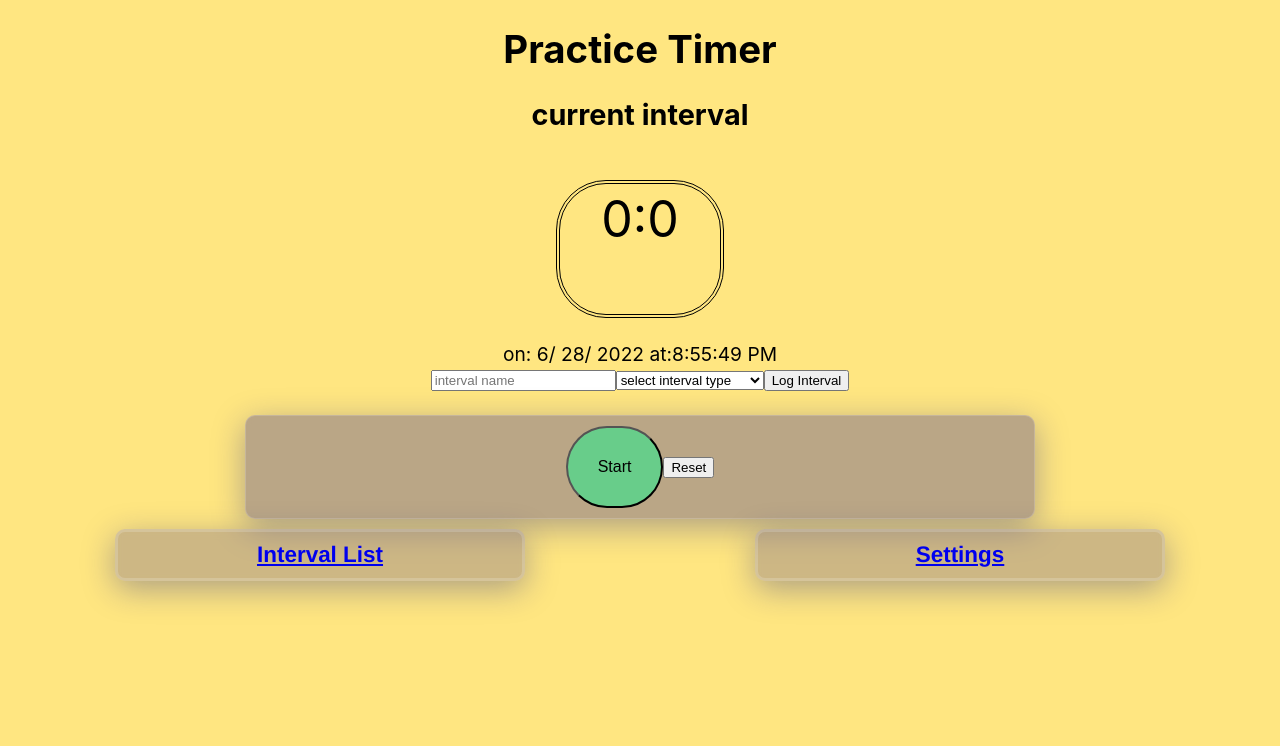
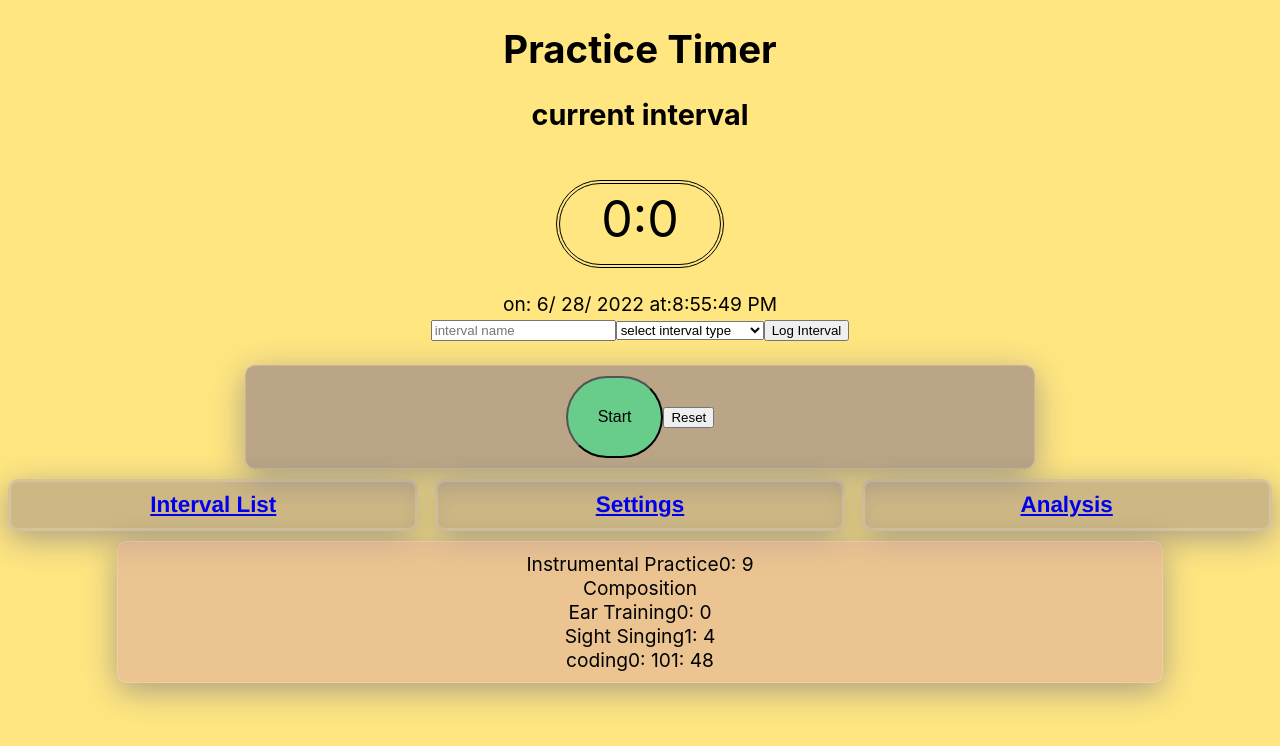
Before and after one commit to KDev-inAugust/React-Practice-Timer, a React (Create React App) app: page /analysis in a window 1280 px wide. Shown: the top 746 px of the page. Built offline with nearby package versions, Linux system fonts and the light colour scheme; data requests are answered from the project's data file.

Commit message:
creating analysis components

```diff
--- a/src/App.css
+++ b/src/App.css
@@ -98,7 +98,7 @@ border: 1px solid rgba( 255, 255, 255, 0.18 );
   font-size: 50px;
   margin: auto;
   width: 150px;
-  height: 120px;
+  height: 70px;
   padding: 5px;
   border-style: double;
   border-width: 4px;
--- /dev/null
+++ b/src/components/Analysis.js
@@ -0,0 +1,36 @@
+import React from "react";
+
+
+
+function Analysis ({intervalData, categoryArray}){
+
+
+    let analysisObject = {};
+
+
+
+        for (let interval of intervalData){
+            for (let category of categoryArray){
+                if (interval.category===category.name){
+                    if (analysisObject[interval.category]===undefined)
+                    {analysisObject[interval.category]=[]; console.log('initialize: '+ interval.category)}
+                    if (analysisObject[interval.category].length<1){
+                        analysisObject[interval.category]=[interval.duration];
+                        console.log('logged initial', interval.category, " ", interval.duration);
+
+                    }
+                    else analysisObject[interval.category].push(interval.duration);
+                    console.log(analysisObject[interval.category])
+                }
+            }
+        };
+    return (
+        <div className="container">
+        {categoryArray.map((index)=>{
+            return (<p key={index.id}>{index.name}{analysisObject[index.name]}</p>)
+        })}
+        </div>
+    )
+}
+
+export default Analysis;
--- a/src/components/App.js
+++ b/src/components/App.js
@@ -9,7 +9,7 @@ import IntervalList from './IntervalList';
 import Transport from './Transport';
 import Settings from './settings';
 import Timer from './Timer';
-
+import Analysis from './Analysis';
 
 
 
@@ -142,10 +142,25 @@ useEffect(()=>{
       <h1>Practice Timer</h1>
       <h2>current interval</h2>
       <br></br>
-      <Timer minutes={minutes} seconds={seconds} month={month} day={day} year={year} intervalStart={intervalStart}/>
-      <IntervalDataInput setIntervalName={setIntervalName} setIntervalType={setIntervalType} handleLogSession={handleLogSession} categoryArray={categoryArray}/>
+      <Timer
+        minutes={minutes}
+        seconds={seconds}
+        month={month}
+        day={day}
+        year={year}
+        intervalStart={intervalStart}/>
+      <IntervalDataInput
+        setIntervalName={setIntervalName}
+        setIntervalType={setIntervalType}
+        handleLogSession={handleLogSession}
+        categoryArray={categoryArray}/>
       <br></br>
-      <Transport pause={pause} setPause={setPause} setMinutes={setMinutes} setSeconds={setSeconds} setIntervalStart={setIntervalStart}/>
+      <Transport
+        pause={pause}
+        setPause={setPause}
+        setMinutes={setMinutes}
+        setSeconds={setSeconds}
+        setIntervalStart={setIntervalStart}/>
       <NavBar />
         <Switch>
           <Route path="/intervalList">
@@ -153,15 +168,16 @@ useEffect(()=>{
           </Route>
           <Route path="/settings">
             <Settings
-            handleAddCategory={handleAddCategory}
-            newCategory={newCategory}
-            setNewCategory={setNewCategory}
-            categoryArray={categoryArray}
-            handleDeleteCategory={handleDeleteCategory}/>
+              handleAddCategory={handleAddCategory}
+              newCategory={newCategory}
+              setNewCategory={setNewCategory}
+              categoryArray={categoryArray}
+              handleDeleteCategory={handleDeleteCategory}/>
+          </Route>
+          <Route path="/analysis">
+            <Analysis intervalData={intervalData} categoryArray={categoryArray}/>
           </Route>
         </Switch>
-
-
     </div>
   );
 }
--- a/src/components/NavBar.js
+++ b/src/components/NavBar.js
@@ -18,6 +18,11 @@ function NavBar() {
             Settings
         </NavLink>
         </h3>
+        <h3 className="tab">
+          <NavLink to="/analysis">
+            Analysis
+          </NavLink>
+        </h3>
   </div>
   );
 }
```
